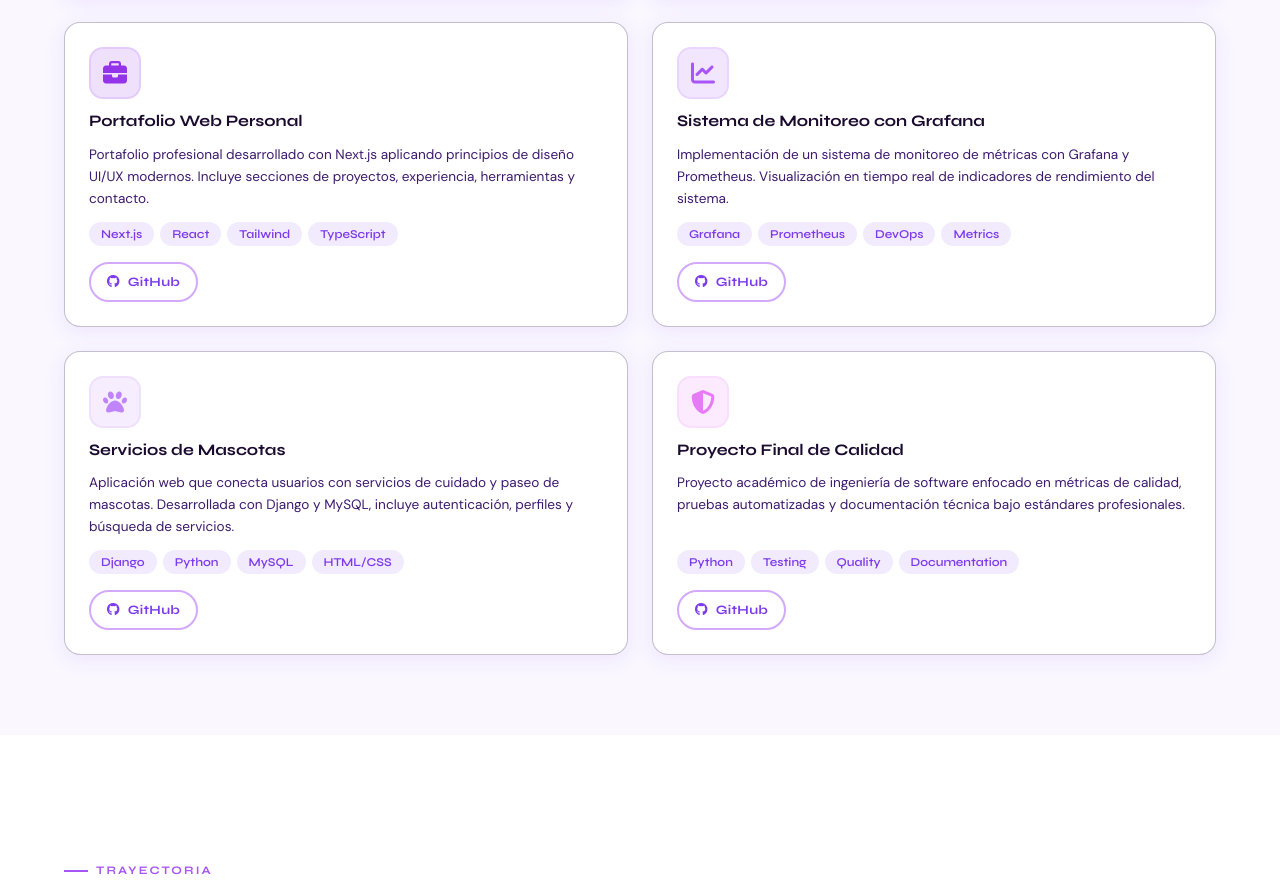
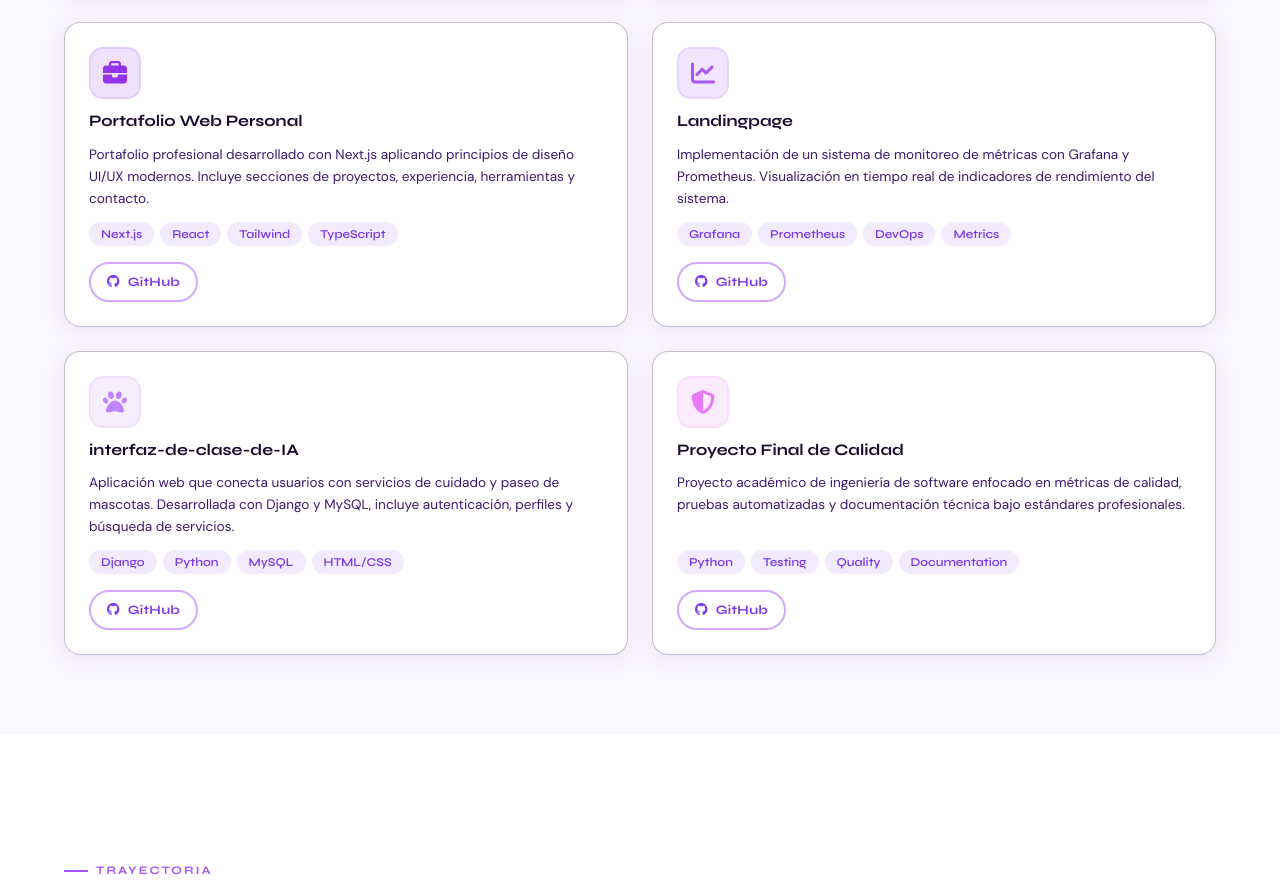
Before and after one commit to vanessaucc/Portafolio-julieth, a Next.js app: page / in a window 1280 px wide. Shown: the part 2896-3788 px from the top of the page. Built offline with nearby package versions, Linux system fonts and the light colour scheme.

Commit message:
arreglo ingles

```diff
--- a/data/projects.ts
+++ b/data/projects.ts
@@ -45,8 +45,8 @@ export const projects: Project[] = [
     color: '#9333ea',
   },
   {
-    titleEs: 'Sistema de Monitoreo con Grafana',
-    titleEn: 'Monitoring System with Grafana',
+    titleEs: 'Landingpage',
+    titleEn: 'Landingpage',
     descriptionEs: 'Implementación de un sistema de monitoreo de métricas con Grafana y Prometheus. Visualización en tiempo real de indicadores de rendimiento del sistema.',
     descriptionEn: 'Implementation of a metrics monitoring system with Grafana and Prometheus. Real-time visualization of system performance indicators.',
     tags: ['Grafana', 'Prometheus', 'DevOps', 'Metrics'],
@@ -56,8 +56,8 @@ export const projects: Project[] = [
     color: '#a855f7',
   },
   {
-    titleEs: 'Servicios de Mascotas',
-    titleEn: 'Pet Services Platform',
+    titleEs: 'interfaz-de-clase-de-IA',
+    titleEn: 'interfaz-de-clase-de-IA',
     descriptionEs: 'Aplicación web que conecta usuarios con servicios de cuidado y paseo de mascotas. Desarrollada con Django y MySQL, incluye autenticación, perfiles y búsqueda de servicios.',
     descriptionEn: 'Web application connecting users with pet care and walking services. Built with Django and MySQL, includes authentication, profiles and service search.',
     tags: ['Django', 'Python', 'MySQL', 'HTML/CSS'],
```
